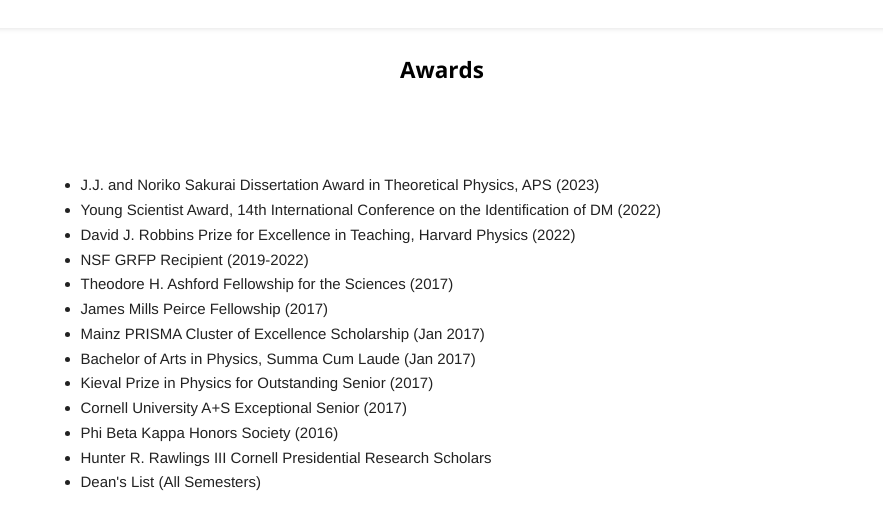
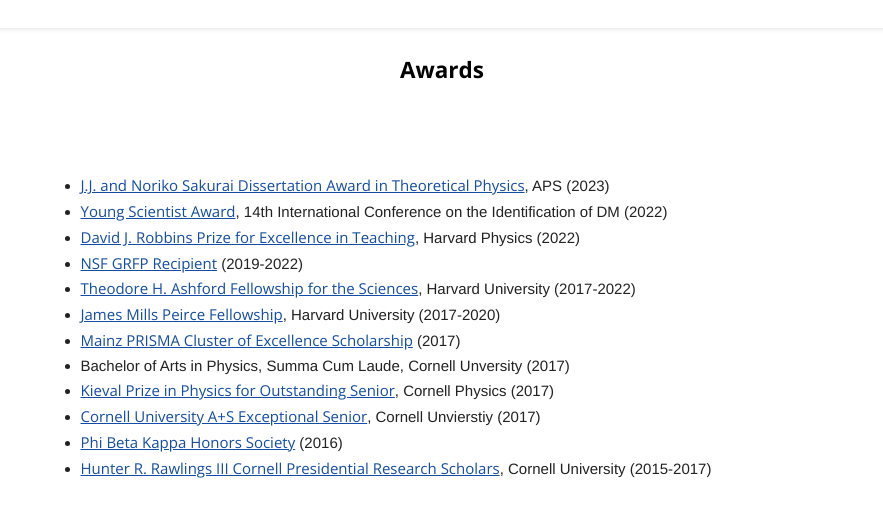
Before and after one commit to caricesarotti/cariWebsite, a plain HTML site: page awards.html in a window 1280 px wide. Shown: the part 111-640 px from the top of the page, without its empty margins (198-1081 px from the left). Drawn offline with nearby package versions, Linux system fonts and the light colour scheme; some packages are replaced by stand-ins of ours.

Commit message:
updated awards

```diff
--- a/awards.html
+++ b/awards.html
@@ -57,19 +57,18 @@
         <div class="container">
 
 	  <ul>
-	    <li>J.J. and Noriko Sakurai Dissertation Award in Theoretical Physics, APS (2023)
-	    <li>Young Scientist Award, 14th International Conference on the Identification of DM (2022)
-	    <li>David J. Robbins Prize for Excellence in Teaching, Harvard Physics (2022)
-	    <li>NSF GRFP Recipient (2019-2022)
-	    <li>Theodore H. Ashford Fellowship for the Sciences (2017)</li>
-	    <li>James Mills Peirce Fellowship (2017)</li>
-	    <li>Mainz PRISMA Cluster of Excellence Scholarship (Jan 2017)</li>
-	    <li>Bachelor of Arts in Physics, Summa Cum Laude (Jan 2017)</li>
-	    <li>Kieval Prize in Physics for Outstanding Senior (2017)</li>
-	    <li>Cornell University A+S Exceptional Senior (2017)</li>
-	    <li>Phi Beta Kappa Honors Society (2016)</li>
-	    <li>Hunter R. Rawlings III Cornell Presidential Research Scholars</li>
-	    <li>Dean's List (All Semesters)</li>
+	    <li><a href="https://www.aps.org/programs/honors/prizes/particle.cfm">J.J. and Noriko Sakurai Dissertation Award in Theoretical Physics</a>, APS (2023)
+	    <li><a href="https://indico.cern.ch/event/922783/page/26187-awards">Young Scientist Award</a>, 14th International Conference on the Identification of DM (2022)
+	    <li><a href="https://www.physics.harvard.edu/news/winners-2022-student-prizes">David J. Robbins Prize for Excellence in Teaching</a>, Harvard Physics (2022)
+	    <li><a href="https://www.nsfgrfp.org/contact/about-grfp/">NSF GRFP Recipient</a> (2019-2022)
+	    <li><a href="https://news.harvard.edu/gazette/story/2009/12/ashford-fellowship-program-thrives/">Theodore H. Ashford Fellowship for the Sciences</a>, Harvard University (2017-2022)</li>
+	    <li><a href="https://en.wikipedia.org/wiki/James_Mills_Peirce">James Mills Peirce Fellowship</a>, Harvard University (2017-2020)</li>
+	    <li><a href="https://www.prisma.uni-mainz.de/">Mainz PRISMA Cluster of Excellence Scholarship</a> (2017)</li>
+	    <li>Bachelor of Arts in Physics, Summa Cum Laude, Cornell Unversity (2017)</li>
+	    <li><a href="https://as.cornell.edu/about/student-awards">Kieval Prize in Physics for Outstanding Senior</a>, Cornell Physics (2017)</li>
+	    <li><a href="https://as.cornell.edu/news/cari-cesarotti-i-am-walking-away-cornell-call-action-do-my-part-ending-injustices">Cornell University A+S Exceptional Senior</a>, Cornell Unvierstiy (2017)</li>
+	    <li><a href="https://www.pbk.org/">Phi Beta Kappa Honors Society</a> (2016)</li>
+	    <li><a href="https://scl.cornell.edu/get-involved/cornell-commitment/rawlings-cornell-presidential-research-scholars">Hunter R. Rawlings III Cornell Presidential Research Scholars</a>, Cornell University (2015-2017)</li>
 	  </ul>
 
 	</div>
```
